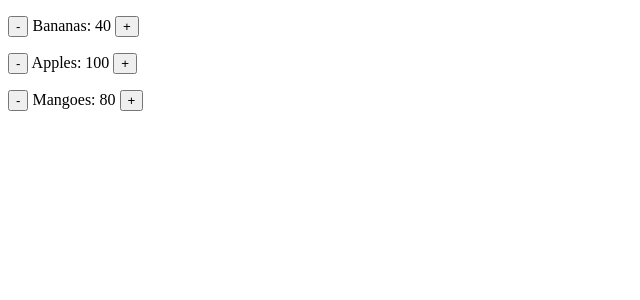
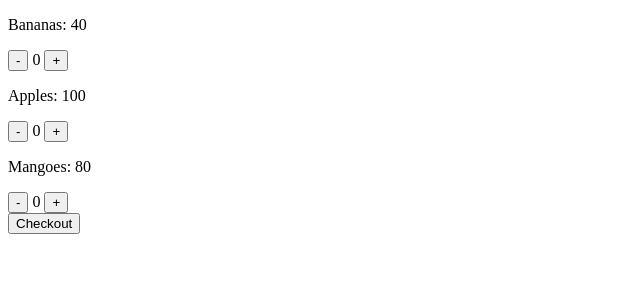
Before and after one commit to N1KN1M/angular, an Angular app: page / in a window 1280 px wide. Shown: the top 300 px of the page, without its empty margins (0-640 px from the left). Built offline with nearby package versions, Linux system fonts and the light colour scheme.

Commit message:
Forms made

```diff
--- a/src/app/components/items/items.component.html
+++ b/src/app/components/items/items.component.html
@@ -1,3 +1,6 @@
-<app-quantity-selector *ngFor="let item of items" [item]="item">
+<form>
+  <app-quantity-selector *ngFor="let item of items" [item]="item">
+  </app-quantity-selector>
 
-</app-quantity-selector>
+  <button type="submit" name = "Checkout" >Checkout</button>
+</form>
--- a/src/app/components/quantity-selector/quantity-selector.component.html
+++ b/src/app/components/quantity-selector/quantity-selector.component.html
@@ -1,7 +1,8 @@
-<p>
+<div>
+  <p>
+    {{item.name}}: {{item.price}}
+  </p>
   <button (click)="onDecrease(item)" class="vary">-</button>
-  {{item.name}}:
-  {{item.price}}
+  {{quantity}}
   <button (click)="onIncrease(item)" class="vary">+</button>
-</p>
-<div></div>
+</div>
```
